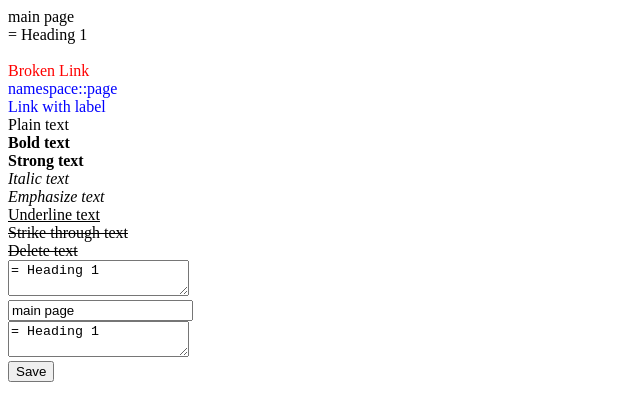
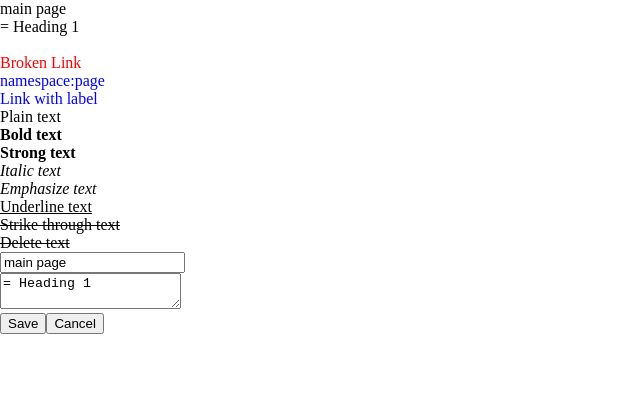
Before and after one commit to gomatt/qWiki, a plain HTML site: page index.html in a window 1280 px wide. Shown: the whole page, without its empty margins (0-640 px from the left). Drawn offline with nearby package versions, Linux system fonts and the light colour scheme.

Commit message:
Quick update
Added code to get query string and set page.  Updated parser. Changed
page divider for smaller page names. Made use of page type. Updated
template and page names.

```diff
--- a/index.html
+++ b/index.html
@@ -14,8 +14,13 @@
 	$(function() {
 		get_book();
 		$(document).ready(function() {
+			var page = "";
+
 			// DOM ready
-			set_page();
+			if (getUrlVars()["p"])
+				page = getUrlVars()["p"].toLowerCase();
+
+			set_page(page);
 
 			// user clicks a link
 			$(document).delegate('a', 'click', function() {
@@ -29,8 +34,9 @@
 	var config = {
 		'version':'0.1a',
 		'home':'main page', // default page
-		'page_divider':'::',
-		'style_title':'css',
+		'page_divider':':',
+		'core_title':'core',
+		'style_title':'style',
 		'template_title':'template'
 	};
 
@@ -74,13 +80,20 @@
 		},
 		changed: false,
 		type: function() {
-			return $xml.find('page[title="' + this.title + '"]').find('type').text() || "page";
+			return $xml.find('page[title="' + this.title + '"]').find('type').text() || 'page';
 		},
-		content: function(parsed) {
-			if (parsed)
-				return parse($xml.find('page[title="' + this.title + '"]').find('content').text());
-			else
-				return $xml.find('page[title="' + this.title + '"]').find('content').text();
+		tags: function () {
+
+		},
+		content: function(type) {
+			switch (type) {
+				case 'page':
+					return content = parse($xml.find('page[title="' + this.title + '"]').find('content').text());
+				case 'nowiki':
+					return $xml.find('page[title="' + this.title + '"]').find('content').text();
+				default:
+					return $xml.find('page[title="' + this.title + '"]').find('content').text();
+			}
 		},
 		html: function() {
 			var html = "";
@@ -92,23 +105,36 @@
 
 			// replace template values with content
 			html = html.replace(/{{=page_title}}/g, this.title) // page title
-			.replace(/{{=page_content}}/g, this.content(true)) // page content after being parsed
+			.replace(/{{=page_content}}/g, this.content(this.type())) // page content after being parsed
 			.replace(/{{=page_content_raw}}/g, this.content()); // raw content
 
 			// return content
 			return html;
 		},
 		namespaces: function() {
+			// get all namespaces for this page
 			var namespaces = this.title.split(config.page_divider);
 			namespaces.pop();
 			return namespaces;
 		},
 		modifier: function(modifier_type, all) {
-			modifier_type = modifier_type || config.template_title;
-			var modifier = page_content(config.page_divider + modifier_type);
-			var new_modifier = "";
-			var namespace_titles = "";
-			$.each(this.namespaces(), function(i, namespace_title) {
+			if (typeof modifier_type == 'undefined')
+				return false;
+
+			var new_modifier = "",
+			namespace_titles = "",
+			modifier = "",
+			namespaces = this.namespaces();
+
+			// load core modifier once
+			if (namespaces[0] == config.core_title) namespaces.shift();
+			modifier = page_content(config.core_title + config.page_divider + modifier_type);
+
+			// load default modifier
+			modifier += page_content(config.page_divider + modifier_type);
+
+			// load each namespace modifier, if available
+			$.each(namespaces, function(i, namespace_title) {
 				namespace_titles += namespace_title + config.page_divider;
 				new_modifier = page_content(namespace_titles + modifier_type);
 				if (new_modifier) {
@@ -130,7 +156,7 @@
 		emphasis: /(^|[\s\-_'"*>;([{<])\/{2}(.+?)\/{2}/mg,
 		underline: /(^|[\s\/\-'"*>;([{<])_(.+?)_/mg,
 		strikethrough: /(?!^\-{2}|\s\-{2})(^|[\s\/_'"*>;([{<])\-(.+?)\-/mg,
-		del: /(^|[\s'"*>;([{<])\-{2}(.+?)\-{2}/mg,
+		del: /(^|[\s\/'"*>;([{<])\-{2}(.+?)\-{2}/mg,
 		strong: /(^|[\s\/\-'"*>;([{<])\!(.+?)\!/mg,
 		bold: /(^|[\s\/\-'">;([{<])\*(.+?)\*/mg
 	}
@@ -139,12 +165,6 @@
 	function parse(content) {
 		content = content//.replace(/\\\n/g, "")
 		.replace(re.html_remove, "")
-		.replace(re.link_internal, function(str, target, label) {
-			// [[link|label]] or [[link]]
-			if (target)
-				return render_wiki_link(target, label);
-			return str; // invalid
-		})
 		.replace(re.italic, "$1<"+"i>$2<"+"/i>")
 		.replace(re.emphasis, "$1<"+"em>$2<"+"/em>")
 		.replace(re.underline, "$1<"+"span style=\"text-decoration:underline;\">$2<"+"/span>")
@@ -152,18 +172,28 @@
 		.replace(re.del, "$1<"+"del>$2<"+"/del>")
 		.replace(re.bold, "$1<"+"b>$2<"+"/b>")
 		.replace(re.strong, "$1<"+"strong>$2<"+"/strong>")
-		.replace(/\n/g, "<"+"br>");
+		.replace(/\n/g, "<"+"br>")
+		.replace(re.link_internal, function(str, target, label) {
+			// [[link|label]] or [[link]]
+			if (target)
+				return render_wiki_link(target, label);
+			return str; // invalid
+		});
 		return content;
 	}
 
 	// RENDERING FUNCTIONS
 	function render_wiki_link(target, label) {
 		label = label || target;
+		// create link
 		var $link = $('<a>', {
 			title: target,
 			text: label
 		});
+
+		// add link classes, if required
 		if (!page_content(target)) $link.addClass('broken');
+
 		return $link.get(0).outerHTML;
 	}
 
@@ -188,6 +218,20 @@
 		$('body').html(page.html());
 	}
 
+	// Read a page's GET URL variables and return them as an associative array.
+	function getUrlVars()
+	{
+			var vars = [], hash;
+			var hashes = window.location.href.slice(window.location.href.indexOf('?') + 1).split('&');
+			for(var i = 0; i < hashes.length; i++)
+			{
+					hash = hashes[i].split('=');
+					vars.push(hash[0]);
+					vars[hash[0]] = hash[1];
+			}
+			return vars;
+	}
+
 	// MAIN FUNCTIONS
 	// set current page
 	function set_page(page_title) {
@@ -195,12 +239,16 @@
 			page.title = page_title;
 
 		if (page.exist()) {
+			var execStart = new Date().getTime();
 			console.log('Set page: "' + page.title + '"');
 			load_style();
 			load_content();
 			document.title = page.title;
+			var execTime = new Date().getTime() - execStart;
+			console.log("Execution time: " + execTime + " ms");
 		} else {
 			console.log('Page not found!');
+			set_page(config.home);
 		}
 	}
 }));
--- a/pages.js
+++ b/pages.js
@@ -1,26 +1,30 @@
 var book = "<?xml version=\"1.0\" encoding=\"UTF-8\"?>\
 <book>\
-<page title='::template'>\
-<content><![CDATA[<div id=\"header_wrap\"><div id=\"page_title\">{{=page_title}}</div></div><div id=\"content_wrap\"><div id=\"page_content\">{{=page_content}}</div></div><div id=\"source_wrap\"><textarea id=\"page_source\" readonly>{{=page_content_raw}}</textarea></div><div id=\"editor_wrap\"><input id=\"page_title_editor\" value=\"{{=page_title}}\"></input><br><textarea id=\"page_editor\">{{=page_content_raw}}</textarea><br><button id=\"editor_save\">Save</button></div>]]></content>\
+<page title='core:template'>\
+<type>nowiki</type>\
+<content><![CDATA[<div id=\"header_wrap\"><div id=\"page_title\">{{=page_title}}</div></div><div id=\"content_wrap\"><div id=\"page_content\">{{=page_content}}</div></div><div id=\"editor_wrap\"><input id=\"page_title_editor\" value=\"{{=page_title}}\"></input><br><textarea id=\"page_editor\">{{=page_content_raw}}</textarea><br><button id=\"editor_save\">Save</button><button id=\"editor_cancel\">Cancel</button></div></div>]]></content>\
 </page>\
 \
-<page title='::css'>\
-<content><![CDATA[/* core stylesheet */\nbody {}\na {color: #00f;cursor:pointer;}\na.broken {color:#f00;cursor:default;}]]></content>\
+<page title='core:style'>\
+<type>nowiki</type>\
+<content><![CDATA[/* core stylesheet */\nbody {margin:0;padding:0;}\na {color: #00f;cursor:pointer;}\na.broken {color:#f00;cursor:default;}\n/* end of core stylesheet */]]></content>\
 </page>\
 \
 <page title='main page'>\
-<content><![CDATA[= Heading 1\n\n[[Broken Link]]\n[[namespace::page]]\n[[namespace::page|Link with label]]\nPlain text\n*Bold text*\n!Strong text!\n/Italic text/\n//Emphasize text//\n_Underline text_\n-Strike through text-\n--Delete text--]]></content>\
+<content><![CDATA[= Heading 1\n\n[[Broken Link]]\n[[namespace:page]]\n[[namespace:page|Link with label]]\nPlain text\n*Bold text*\n!Strong text!\n/Italic text/\n//Emphasize text//\n_Underline text_\n-Strike through text-\n--Delete text--]]></content>\
 </page>\
 \
-<page title='namespace::page'>\
+<page title='namespace:page'>\
 <content><![CDATA[Namespace: [[main page]]]]></content>\
 </page>\
 \
-<page title='namespace::template'>\
+<page title='namespace:template'>\
+<type>nowiki</type>\
 <content><![CDATA[<header><div id=\"page_title\">{{=page_title}}</div></header><div id=\"test\">Testing</div><div id=\"page_content\">{{=page_content}}</div>]]></content>\
 </page>\
 \
-<page title='namespace::css'>\
+<page title='namespace:style'>\
+<type>nowiki</type>\
 <content><![CDATA[body {background-color: #eee;}]]></content>\
 </page>\
 </book>";
```
